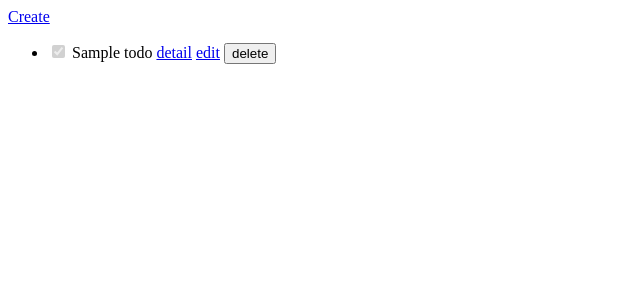
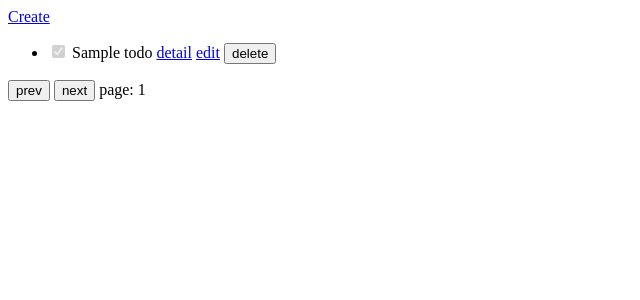
Before and after one commit to pinjunpan/todo-list, a Node server app: page /todos/ in a window 1280 px wide. Shown: the top 300 px of the page, without its empty margins (0-640 px from the left). Run offline with Node 20, Linux system fonts and the light colour scheme; tables that the repository leaves empty hold one stand-in row (values such as "Sample post"); some libraries are stand-ins or nearby versions.

Commit message:
add pagination

```diff
--- a/routes/todos.js
+++ b/routes/todos.js
@@ -5,11 +5,19 @@ const db = require('../models')
 const Todo = db.Todo
 
 router.get('/', (req, res, next) => {
+  const page = parseInt(req.query.page) || 1
+  const limit = 10
+
 	return Todo.findAll({
 		attributes: ['id', 'name', 'isComplete'],
 		raw: true
 	})
-		.then((todos) => res.render('todos', { todos }))
+		.then((todos) => res.render('todos', {
+      todos: todos.slice((page - 1) * limit, page * limit),
+      prev: page > 1 ? page - 1 : page,
+      next: page + 1,
+      page
+    }))
 		.catch((error) => {
       error.errorMessage =  '資料取得失敗：（'
 			next(error)
--- a/views/todos.hbs
+++ b/views/todos.hbs
@@ -13,3 +13,13 @@
     </li>
   {{/each}}
 </ul>
+
+<form action="/todos" method="GET" style="display: inline;">
+  <input type="hidden" name="page" value="{{prev}}">
+  <button type="submit">prev</button>
+</form>
+<form action="/todos" method="GET" style="display: inline;">
+  <input type="hidden" name="page" value="{{next}}">
+  <button type="submit">next</button>
+</form>
+<span>page: {{page}}</span>
```
